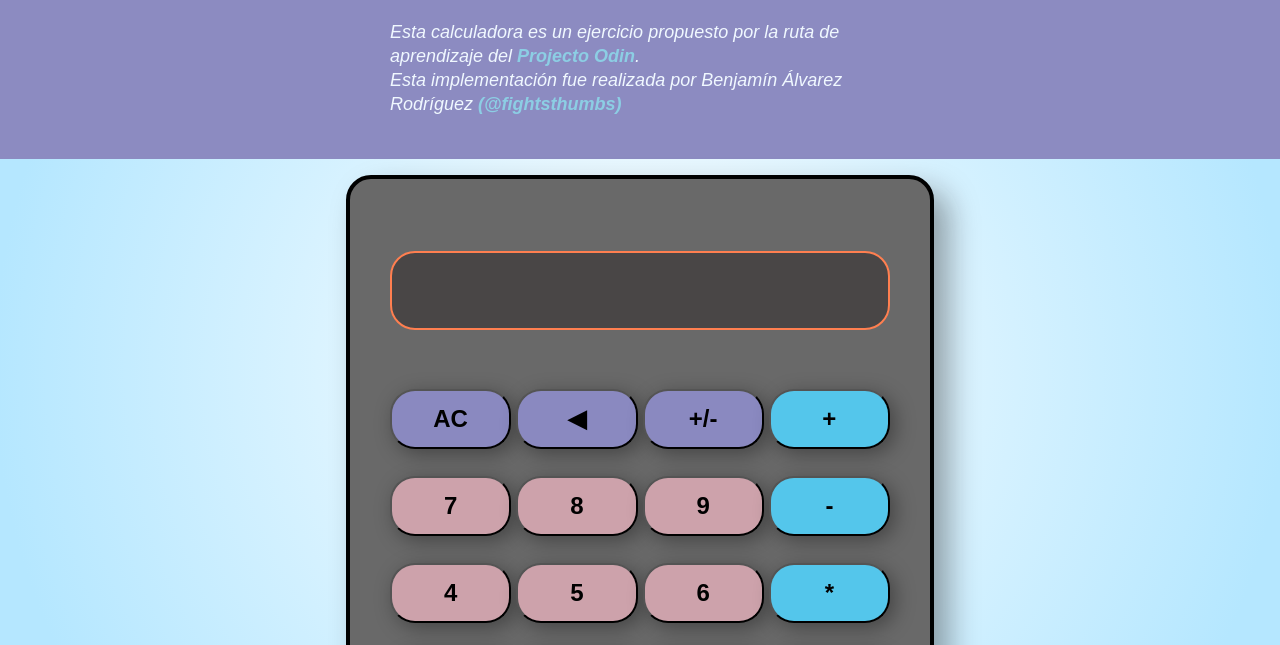
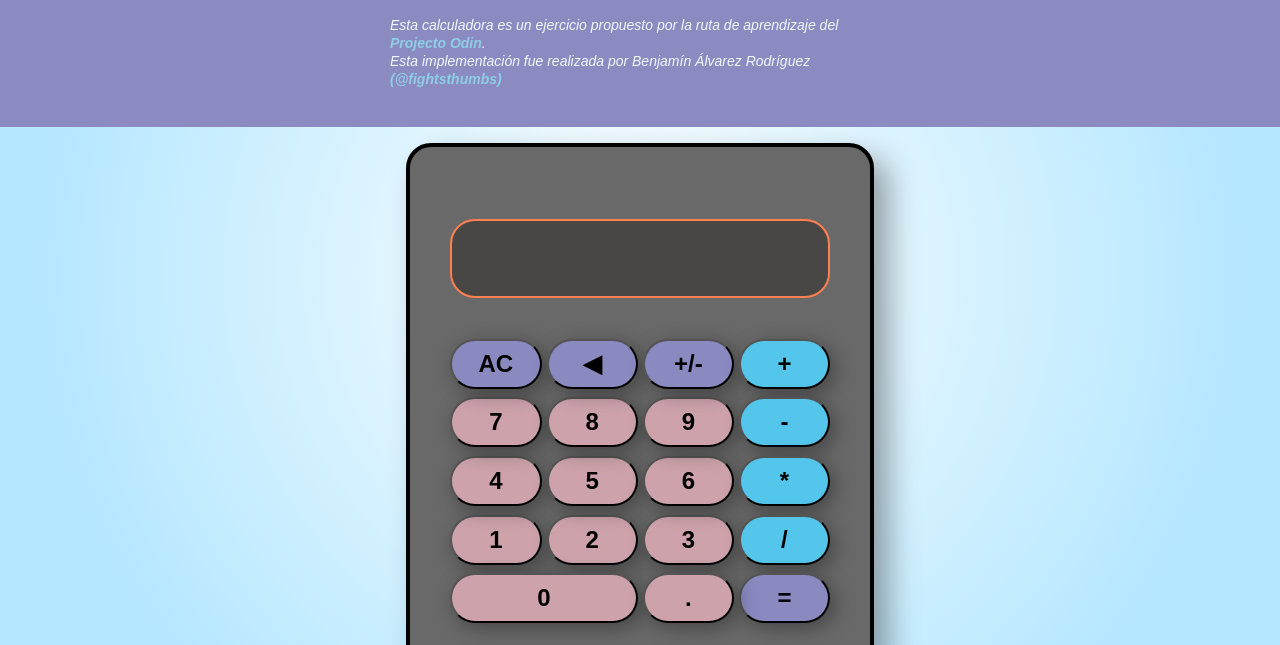
Before and after one commit to fightsthumbs/odin-calculator, a plain HTML site: page index.html in a window 1280 px wide. Shown: the part 124-769 px from the top of the page. Drawn offline with Linux system fonts and the light colour scheme.

Commit message:
fix design size

```diff
--- a/style.css
+++ b/style.css
@@ -34,8 +34,8 @@ header {
 .calc-description {
   color: aliceblue;
   font-style: italic;
-  font-size: 18px;
-  line-height: 24px;
+  font-size: 14px;
+  line-height: 18px;
 }
 
 .calc-description a {
@@ -47,8 +47,8 @@ header {
 .calc-body {
   background-color: dimgrey;
   padding: 40px;
-  width: 500px;
-  height: 600px;
+  width: 380px;
+  height: 440px;
   margin: 0 auto;
   display: grid;
   grid-template-areas:
@@ -67,8 +67,8 @@ header {
 
 
 .calc-button {
-  min-width:60px;
-  height:60px;
+  min-width:50px;
+  height:50px;
   font-weight: bold;
   font-size: 24px;
   border-radius: 25px;
```
